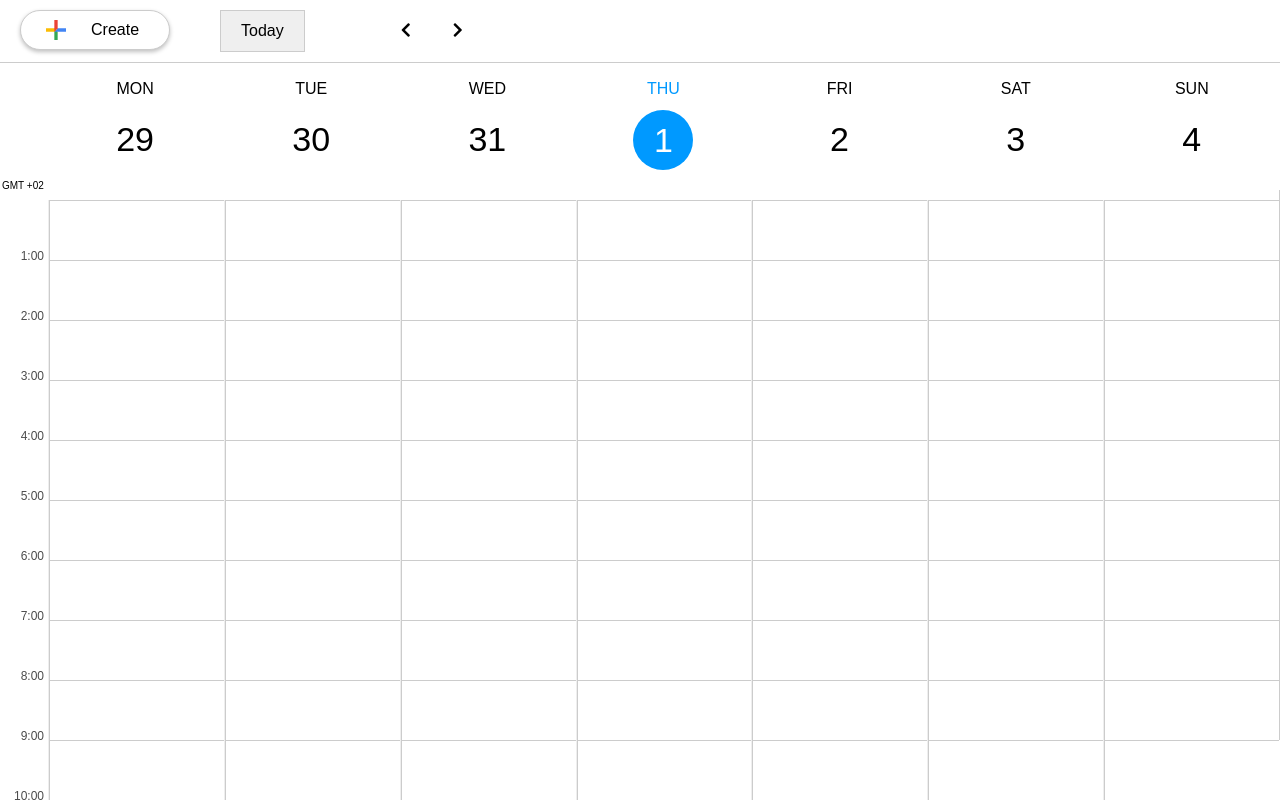
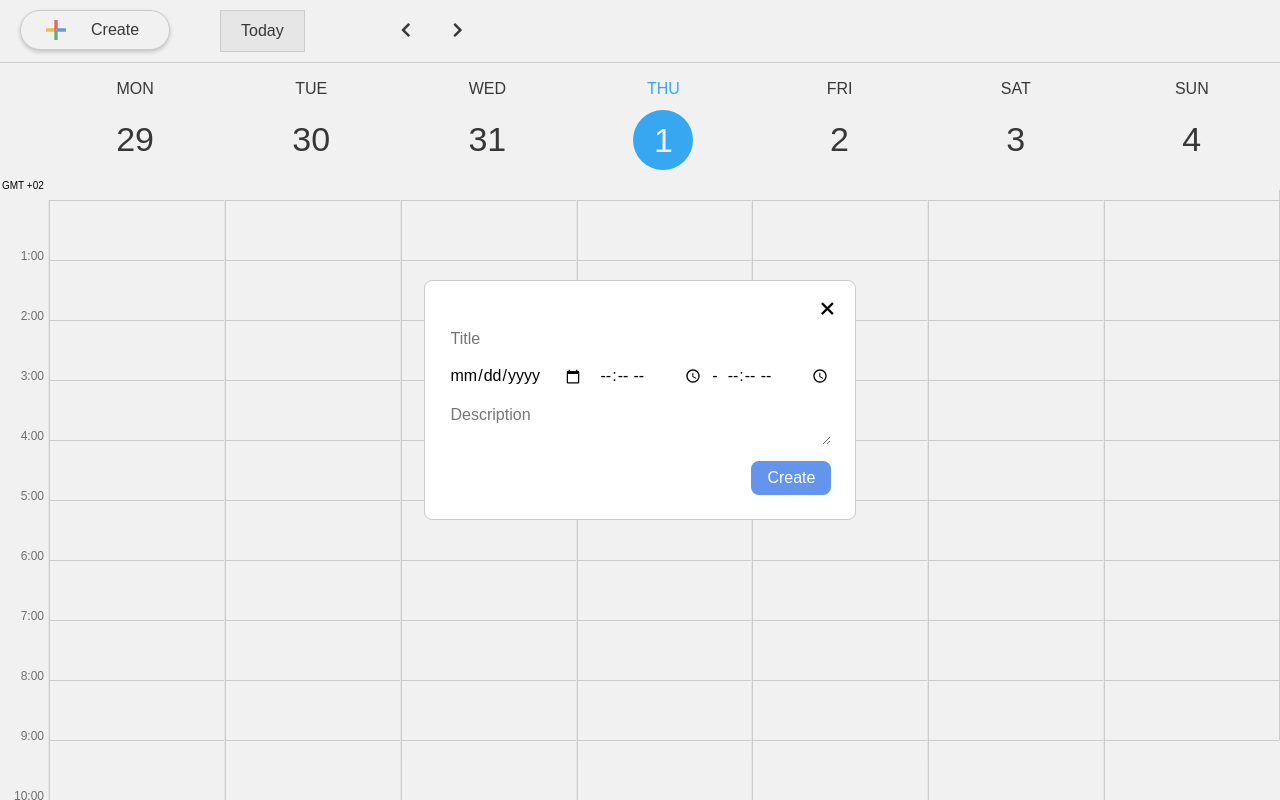
Before and after one commit to dmitro-utkin/gromcode_google-calendar-react, a React app: page / in a window 1280 px wide. Both pictures are taken after a click on the button "Create". Shown: the top 800 px of the page. Built offline with nearby package versions, Linux system fonts and the light colour scheme.

Commit message:
+ openModal/closeModal

```diff
--- a/src/components/header/Header.jsx
+++ b/src/components/header/Header.jsx
@@ -1,21 +1,29 @@
-import React from 'react';
-
+import React, { useState } from 'react';
+import Modal  from '../modal/Modal';
+import { getDisplayedMonth, getWeekStartDate } from '../../utils/dateUtils';
 import './header.scss';
 
-const Header = () => {
+const Header = ({ weekStartDate, setWeekStartDate }) => {
+  const [showModal, setShowModal] = useState(false);
+
+  const openModal = () => setShowModal(true);
+  const closeModal = () => setShowModal(false);
+
+
 
   return (
     <header className="header">
-      <button className="button create-event-btn">
-      <div className="button-image">
-          <svg className="google-plus"viewBox="0 0 36 36">
+      <button className="button create-event-btn" onClick={openModal}>
+        <div className="button-image">
+          <svg className="google-plus" viewBox="0 0 36 36">
             <path fill="#34A853" d="M16 16v14h4V20z"></path>
             <path fill="#4285F4" d="M30 16H20l-4 4h14z"></path>
             <path fill="#FBBC05" d="M6 16v4h10l4-4z"></path>
             <path fill="#EA4335" d="M20 16V6h-4v14z"></path>
             <path fill="none" d="M0 0h36v36H0z"></path>
           </svg>
-        </div>Create
+        </div>
+        Create
       </button>
       <div className="navigation">
         <button className="navigation__today-btn button">Today</button>
@@ -27,6 +35,7 @@ const Header = () => {
         </button>
         <span className="navigation__displayed-month"></span>
       </div>
+      {showModal && <Modal onClose={closeModal} />}
     </header>
   );
 };
--- a/src/components/modal/Modal.jsx
+++ b/src/components/modal/Modal.jsx
@@ -1,40 +1,70 @@
-import React, { Component } from 'react';
-
+import React, { useState } from 'react';
+import PropTypes from 'prop-types';
 import './modal.scss';
 
-class Modal extends Component {
-  render() {
+const Modal = ({ onClose }) => {
+  const [formData, setFormData] = useState({
+    title: '',
+    date: '',
+    startTime: '',
+    endTime: '',
+    description: '',
+  });
+
+  const handleChange = (e) => {
+    setFormData({ ...formData, [e.target.name]: e.target.value });
+  };
+
+  const handleSubmit = (e) => {
+    e.preventDefault();
+    // Handle form submission here
+    console.log(formData);
+  };
+
   return (
     <div className="modal overlay">
       <div className="modal__content">
         <div className="create-event">
-            <button className="create-event__close-btn">+</button>
-            <form className="event-form">
+          <button onClick={onClose } className="create-event__close-btn">+</button>
+          <form className="event-form" onSubmit={handleSubmit}>
             <input
               type="text"
               name="title"
               placeholder="Title"
               className="event-form__field"
+              value={formData.title}
+              onChange={handleChange}
             />
             <div className="event-form__time">
-                <input type="date" name="date" className="event-form__field" />
+              <input
+                type="date"
+                name="date"
+                className="event-form__field"
+                value={formData.date}
+                onChange={handleChange}
+              />
               <input
                 type="time"
                 name="startTime"
                 className="event-form__field"
-                  onChange={this.handleChange}
+                value={formData.startTime}
+                onChange={handleChange}
               />
               <span>-</span>
               <input
                 type="time"
                 name="endTime"
                 className="event-form__field"
+                value={formData.endTime}
+                onChange={handleChange}
               />
             </div>
             <textarea
               name="description"
               placeholder="Description"
               className="event-form__field"
+              value={formData.description}
+              onChange={handleChange}
             ></textarea>
             <button type="submit" className="event-form__submit-btn">
               Create
@@ -44,7 +74,11 @@ class Modal extends Component {
       </div>
     </div>
   );
-  }
-}
+};
+
+Modal.propTypes = {
+  onClose : PropTypes.func.isRequired,
+  setEvents: PropTypes.func.isRequired
+};
 
 export default Modal;
--- a/src/utils/dateUtils.js
+++ b/src/utils/dateUtils.js
@@ -3,11 +3,7 @@ import moment from "moment";
 export const getWeekStartDate = (date) => {
   const dateCopy = new Date(date);
   const dayOfWeek = dateCopy.getDay();
-  const difference =
-    dayOfWeek === 0
-      ? -6 // for Sunday
-      : 1 - dayOfWeek;
-
+  const difference = dayOfWeek === 0 ? -6 : 1 - dayOfWeek;
   const monday = new Date(dateCopy.setDate(date.getDate() + difference));
   return new Date(monday.getFullYear(), monday.getMonth(), monday.getDate());
 };
@@ -49,8 +45,8 @@ export const months = [
 ];
 
 export const getDisplayedMonth = date => {
-  const weekStart = getWeekStartDate(date);
-  const weekEnd = moment(date).add('days', 6).result();
+  const weekStart = moment(date);
+  const weekEnd = moment(date).add(6, 'days');
   const startMonth = weekStart.getMonth();
   const startYear = weekStart.getFullYear();
   const endMonth = weekEnd.getMonth();
```
Lines whose indentation alone changed are shown as unchanged.
